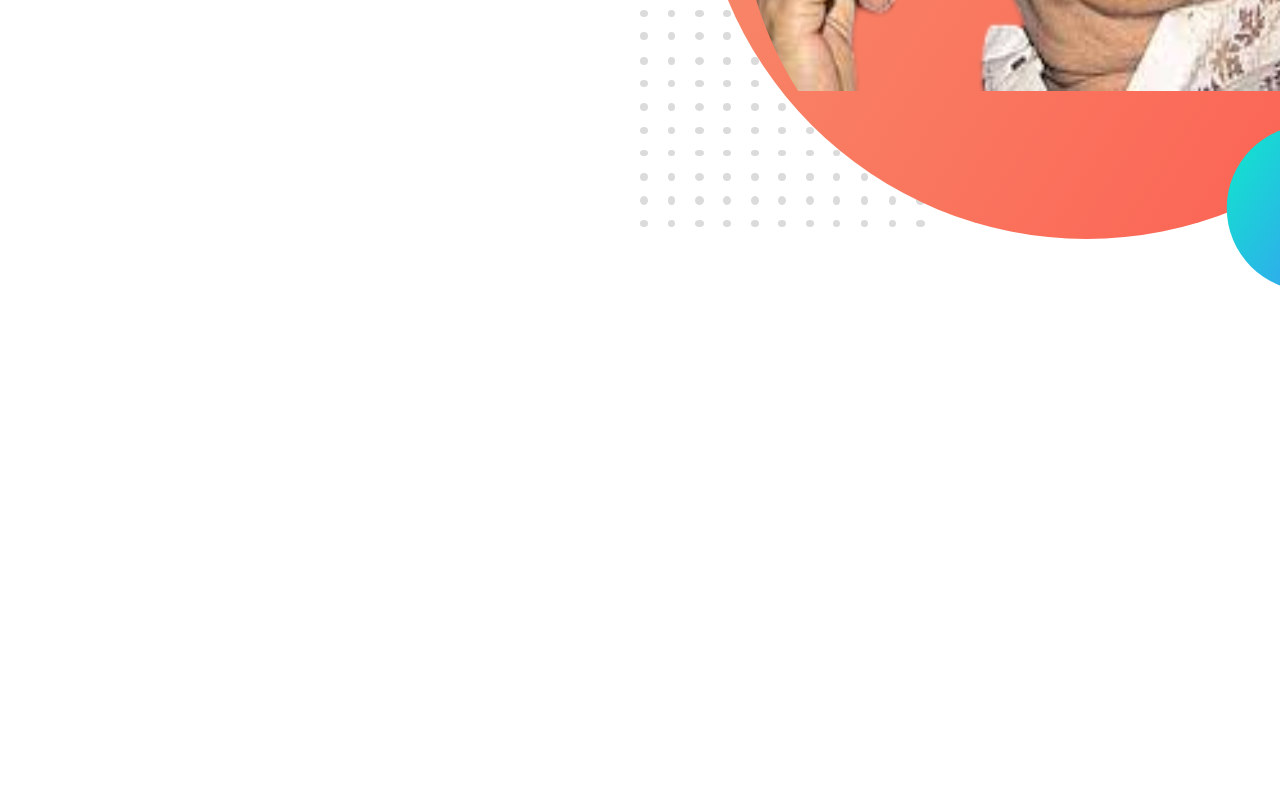
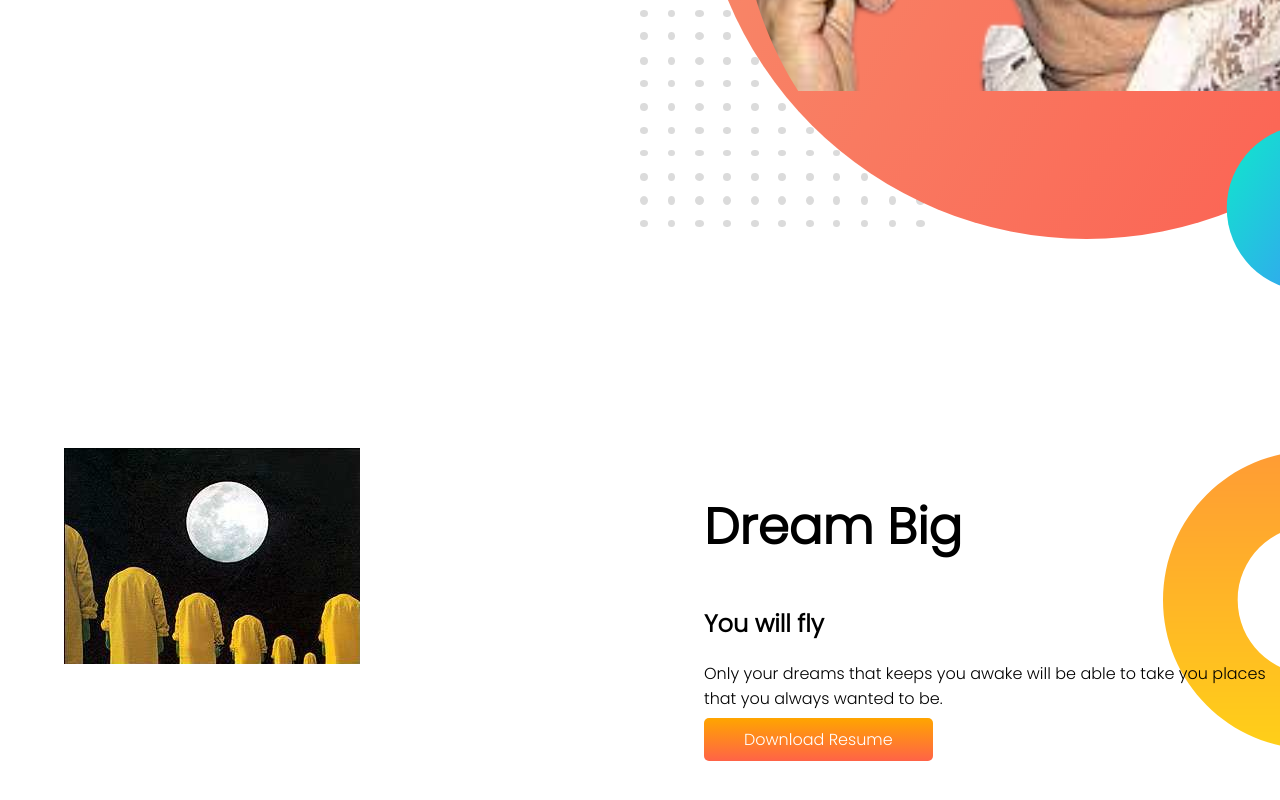
Before and after one commit to afnannibir/developer-portfolio, a plain HTML site: page index.html in a window 1280 px wide. Shown: the part 538-1338 px from the top of the page. Before the commit the page ends 836 px from the top, so only its background shows below. Drawn offline with Linux system fonts and the light colour scheme.

Commit message:
dream-big

```diff
--- a/index.html
+++ b/index.html
@@ -30,9 +30,23 @@
             <img src="images/sunil.png" alt="">
 
         </div>
+
     </section>
+    <section class="dream-big">
+        <div class="half-width">
+            <img src="images/[014496].jpg">
+        </div>
+        <div class="half-width">
+            <h1>
+                Dream Big
+            </h1>
+            <h2>You will fly</h2>
+            <p>Only your dreams that keeps you awake will be able to take you places that you always wanted to be.</p>
+            <a class="link-button" target="_blank" href="Download Resume">Download Resume</a>
 
+        </div>
 
+    </section>
 
 </body>
 
--- a/style.css
+++ b/style.css
@@ -14,6 +14,7 @@ h1 {
 
 section {
     display: flex;
+    margin-bottom: 150px;
 }
 
 .half-width {
@@ -38,3 +39,10 @@ section {
     background-image: url(images/top-banner.png);
     background-repeat: no-repeat;
 }
+
+.dream-big {
+    background-image: url(images/dream-bg.png);
+    background-repeat: no-repeat;
+    background-position: right;
+
+}
```
Also changed, not shown: images/[014496].jpg (added).
